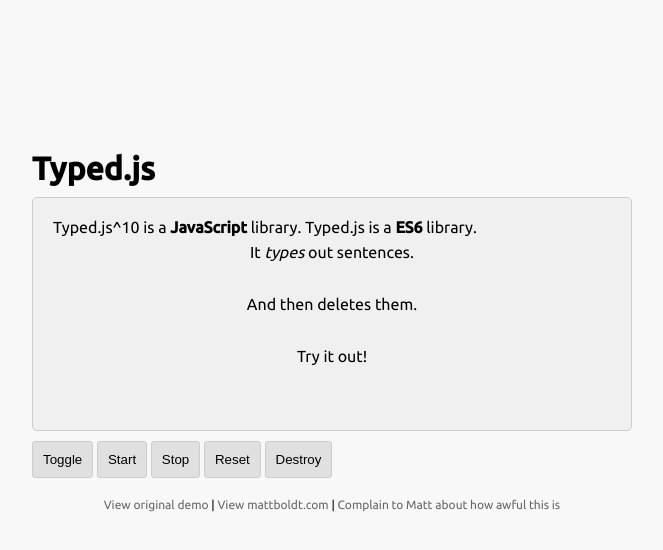
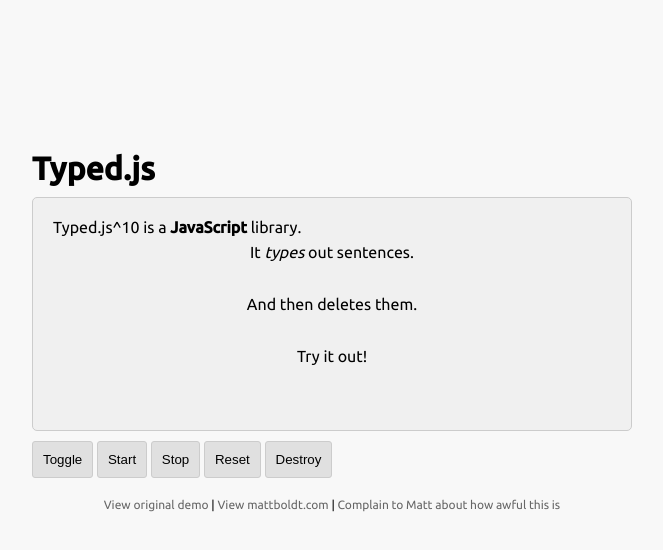
Before and after one commit to sebcrown/typed.js, a website built with webpack: page index.html in a window 1280 px wide. Shown: the whole page, without its empty margins (308-971 px from the left). Built offline with nearby package versions, Linux system fonts and the light colour scheme.

Commit message:
minor index demo update

```diff
--- a/index.html
+++ b/index.html
@@ -88,7 +88,6 @@
     <div class="type-wrap">
       <div id="typed-strings">
         <span>Typed.js^10 is a <strong>JavaScript</strong> library.</span>
-        <span>Typed.js is a <strong>ES6</strong> library.</span>
         <p>It <em>types</em> out sentences.</p>
         <p>And then deletes them.</p>
         <p>Try it out!</p>
```
